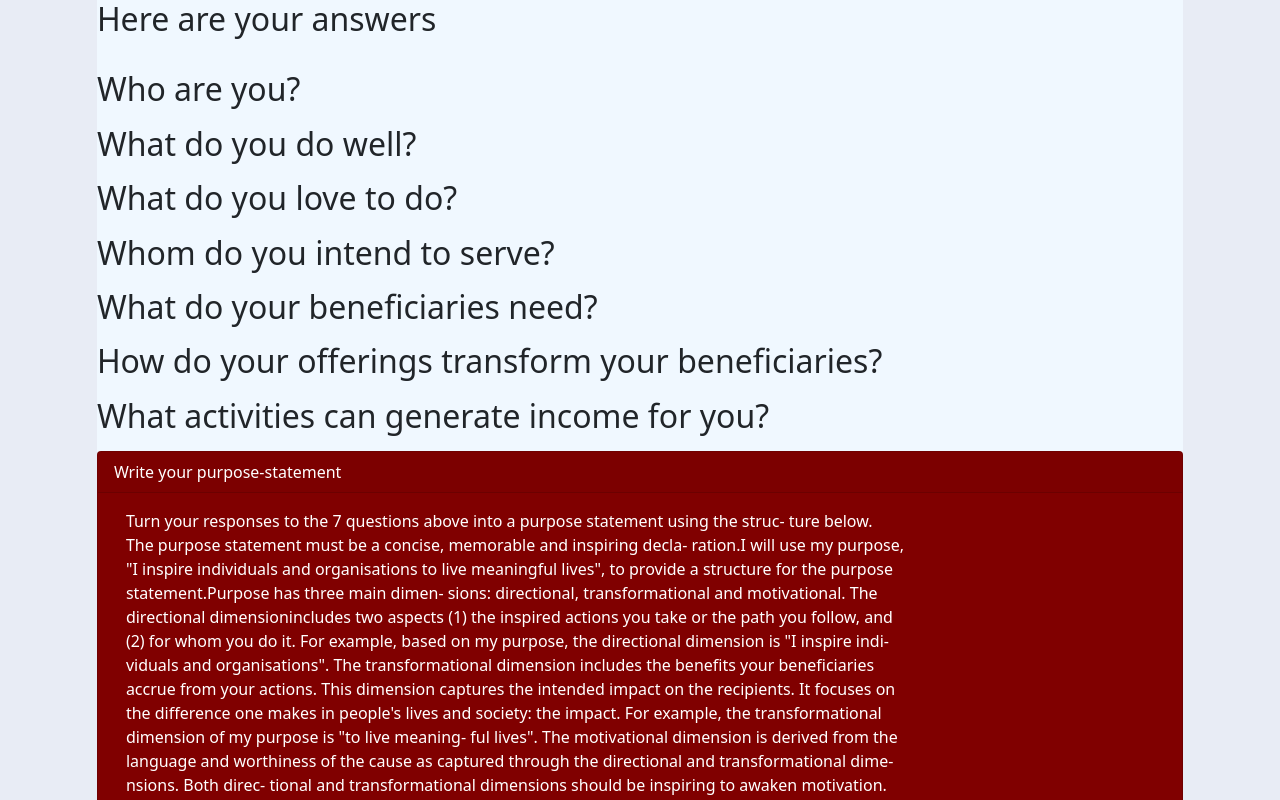
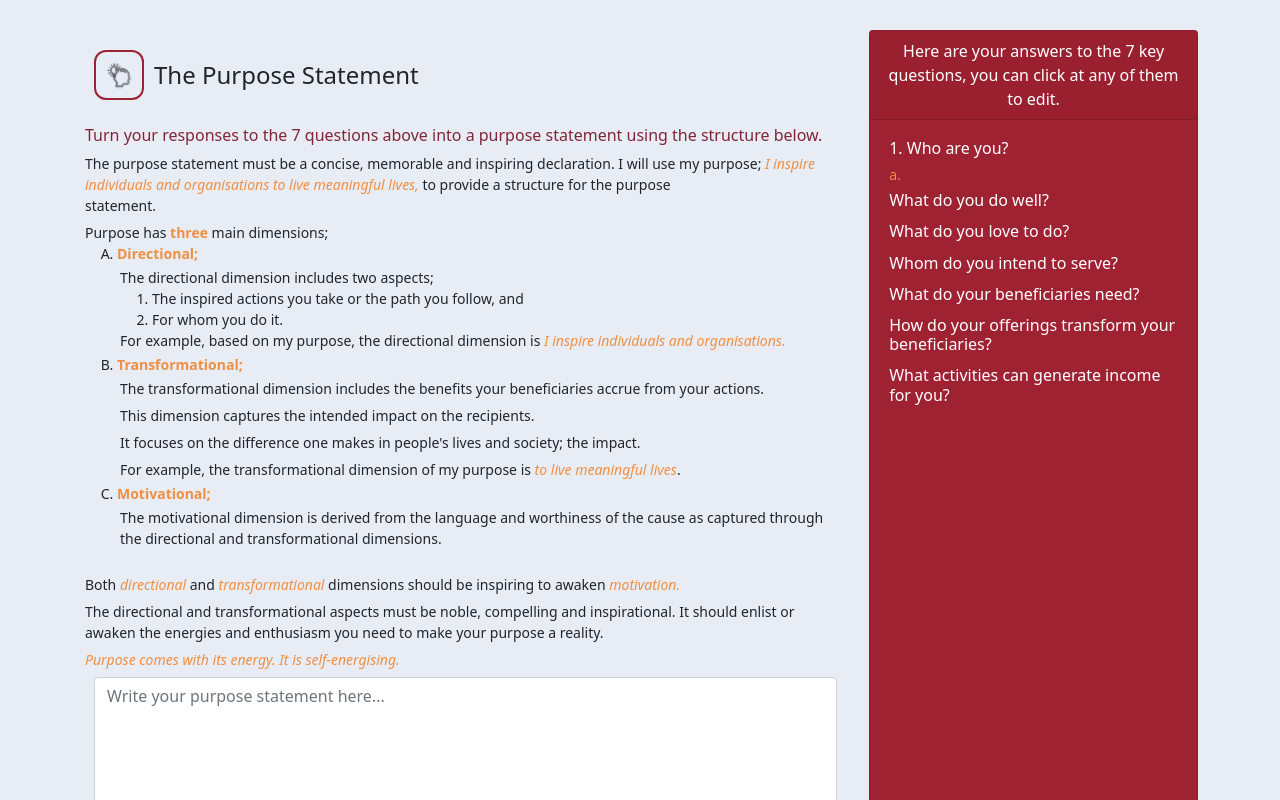
Before and after one commit to wamae-ndiritu/purpose-clarity-tool, a React (Create React App) app in the folder frontend/: page /answers in a window 1280 px wide. Shown: the top 800 px of the page. Built offline with nearby package versions, Linux system fonts and the light colour scheme; sample sign-in values are in the browser's storage.

Commit message:
Format purpose statement component content

```diff
--- a/frontend/src/components/Answers.js
+++ b/frontend/src/components/Answers.js
@@ -1,48 +1,55 @@
 import React from "react";
 import Purposestatement from "./Purposestatement";
-import { useLocation } from "react-router-dom";
 import { useSelector } from "react-redux";
 
 function Answers() {
   const form = useSelector((state) => state.form);
   const { you, what, love, serve, beneficiaries, transform, income } = form;
-  const { state } = useLocation();
-
-  console.log(form);
 
   return (
-    <div style={{ backgroundColor: "aliceblue" }}>
-      <h2>Here are your answers</h2>
-      <br />
-      <h2>Who are you?</h2>
-      <p>{you}</p>
-      <h2>What do you do well?</h2>
+    <div className='container'>
+      <div className='answers-row'>
+        <div className='answers-left'>
+          <Purposestatement />
+        </div>
+        <div class='card answers-right text-bg-primary mb-3'>
+          <div class='card-header answers-header'>
+            Here are your answers to the 7 key questions, you can click at any
+            of them to edit.
+          </div>
+          <div class='card-body'>
+            <ul className='answers-ul'>
+              <li>
+                <h6>1. Who are you?</h6>
+                <p>a. {you}</p>
+              </li>
+              <li>
+                <h6>What do you do well?</h6>
                 <p>{what}</p>
-      <h2>What do you love to do?</h2>
+              </li>
+              <li>
+                <h6>What do you love to do?</h6>
                 <p>{love}</p>
-      <h2>Whom do you intend to serve?</h2>
+              </li>
+              <li>
+                <h6>Whom do you intend to serve?</h6>
                 <p>{serve}</p>
-      <h2>What do your beneficiaries need?</h2>
+              </li>
+              <li>
+                <h6>What do your beneficiaries need?</h6>
                 <p>{beneficiaries}</p>
-      <h2>How do your offerings transform your beneficiaries?</h2>
+              </li>
+              <li>
+                <h6>How do your offerings transform your beneficiaries?</h6>
                 <p>{transform}</p>
-      <h2>What activities can generate income for you?</h2>
+              </li>
+              <li>
+                <h6>What activities can generate income for you?</h6>
                 <p>{income}</p>
-
-      <div
-        class='card text-bg-primary mb-3'
-        style={{
-          // maxWidth: "60rem",
-          // marginLeft: "1000px",
-          marginRight: "0px",
-          // marginTop: "-420px",
-          color: "white",
-          backgroundColor: "maroon",
-          height: "750px",
-        }}
-      >
-        <div class='card-header'>Write your purpose-statement</div>
-        <div class='card-body'>{<Purposestatement />}</div>
+              </li>
+            </ul>
+          </div>
+        </div>
       </div>
     </div>
   );
--- a/frontend/src/components/Purposestatement.js
+++ b/frontend/src/components/Purposestatement.js
@@ -1,5 +1,5 @@
 import React, { useState, useEffect } from "react";
-import { useLocation, useNavigate } from "react-router-dom";
+import { useNavigate } from "react-router-dom";
 import { useSelector, useDispatch } from "react-redux";
 import { createItem } from "../redux/actions/purposeActions";
 
@@ -9,7 +9,6 @@ function Purposestatement() {
   const { loading, error, success } = purpose;
   const form = useSelector((state) => state.form);
   const { you, what, love, serve, beneficiaries, transform, income } = form;
-  const { state } = useLocation();
   const navigate = useNavigate();
 
   const [purposeData, setPurposeData] = useState({
@@ -39,47 +38,87 @@ function Purposestatement() {
 
   return (
     <div className='container'>
-      <div className='row final-cont'>
+      <div className='row final-cont purpose-desc-cont'>
+        <h6 className='h6 form-title'>
+          <span>
+            <img src='/purpose-icon.png' alt='...' />
+          </span>
+          The Purpose Statement
+        </h6>
+        <p className='purpose-guide-p'>
+          Turn your responses to the 7 questions above into a purpose statement
+          using the structure below.
+        </p>
         <p>
-          Turn your responses to the 7 questions above into a purpose statement
-          using the struc- ture below.
-          <br /> The purpose statement must be a concise, memorable and
-          inspiring decla- ration.I will use my purpose,
-          <br /> "I inspire individuals and organisations to live meaningful
-          lives", to provide a structure for the purpose
-          <br /> statement.Purpose has three main dimen- sions: directional,
-          transformational and motivational. The
-          <br />
-          directional dimensionincludes two aspects (1) the inspired actions you
-          take or the path you follow, and <br />
-          (2) for whom you do it. For example, based on my purpose, the
-          directional dimension is "I inspire indi-
-          <br />
-          viduals and organisations". The transformational dimension includes
-          the benefits your beneficiaries
-          <br /> accrue from your actions. This dimension captures the intended
-          impact on the recipients. It focuses on
-          <br /> the difference one makes in people's lives and society: the
-          impact. For example, the transformational
-          <br /> dimension of my purpose is "to live meaning- ful lives". The
-          motivational dimension is derived from the
-          <br /> language and worthiness of the cause as captured through the
-          directional and transformational dime-
-          <br />
-          nsions. Both direc- tional and transformational dimensions should be
-          inspiring to awaken motivation.
-          <br />
+          The purpose statement must be a concise, memorable and inspiring
+          declaration. I will use my purpose;{" "}
+          <i>
+            I inspire individuals and organisations to live meaningful lives,{" "}
+          </i>
+          to provide a structure for the purpose
+          <br /> statement.
+        </p>
+        <p>
+          Purpose has <strong>three</strong> main dimensions;
+          <ul>
+            <li>
+              <strong>Directional;</strong>
+              <p>
+                The directional dimension includes two aspects;
+                <ol>
+                  <li>
+                    The inspired actions you take or the path you follow, and
+                  </li>
+                  <li>For whom you do it.</li>
+                </ol>
+                For example, based on my purpose, the directional dimension is
+                <i> I inspire individuals and organisations.</i>
+              </p>
+            </li>
+            <li>
+              <strong>Transformational;</strong>
+              <p>
+                The transformational dimension includes the benefits your
+                beneficiaries accrue from your actions.
+              </p>
+              <p>
+                This dimension captures the intended impact on the recipients.
+              </p>
+              <p>
+                It focuses on the difference one makes in people's lives and
+                society; the impact.
+              </p>
+              <p>
+                For example, the transformational dimension of my purpose is{" "}
+                <i>to live meaningful lives</i>.
+              </p>
+            </li>
+            <li>
+              <strong>Motivational;</strong>
+              <p>
+                The motivational dimension is derived from the language and
+                worthiness of the cause as captured through the directional and
+                transformational dimensions.
+              </p>
+            </li>
+          </ul>
+        </p>
+        <p>
+          Both <i>directional</i> and <i>transformational</i> dimensions should
+          be inspiring to awaken <i>motivation.</i>
+        </p>
+        <p>
           The directional and transformational aspects must be noble, compelling
-          and inspirational. It should
-          <br /> enlist or awaken the energies and enthusiasm you need to make
-          your purpose a reality. Purpose comes
-          <br /> with its energy. It is self-energising.
+          and inspirational. It should enlist or awaken the energies and
+          enthusiasm you need to make your purpose a reality.
         </p>
-
+        <p className='mb-1'>
+          <i>Purpose comes with its energy. It is self-energising.</i>
+        </p>
         <div class='mb-3'>
           <textarea
             class='form-control'
-            placeholder='purposestatement'
+            placeholder='Write your purpose statement here...'
             rows='8'
             value={purposeData.purposestatement}
             onChange={(e) => {
@@ -98,7 +137,6 @@ function Purposestatement() {
             type='button'
             class='btn btn-secondary mt-4'
             onClick={handleSubmit}
-            style={{ backgroundColor: "grey", color: "white" }}
           >
             Submit
           </button>
--- a/frontend/src/index.css
+++ b/frontend/src/index.css
@@ -412,3 +412,74 @@ body{
     }
 }
  /* Form  */
+
+ /* Answers component */
+ .answers-row{
+    width: 100%;
+    display: flex;
+    gap: 20px;
+    margin: 30px 0;
+ }
+
+ .answers-left{
+    flex: 70%;
+ }
+
+ .answers-right{
+    flex: 30%;
+    background-color: var(--color-main);
+    color: #fff;
+ }
+
+ .answers-header{
+    font-size: 16px;
+    text-align: center;
+ }
+
+ .answers-ul{
+    list-style-type: none;
+    padding: 0;
+    margin: 0;
+ }
+
+ .answers-ul li{
+    font-size: 14px;
+    padding: 0;
+ }
+
+ .answers-ul li h6{
+    margin: 0;
+    font-size: 16px;
+    margin: 3px;
+    cursor: pointer;
+ }
+
+  .answers-ul li h6:hover{
+    text-decoration: underline;
+  }
+
+ .answers-ul li p{
+    padding: 3px;
+    margin: 0;
+    color: var(--color-orange);
+ }
+
+ .purpose-desc-cont p{
+    padding: 3px;
+    margin: 0;
+    font-size: 14px;
+ }
+
+ .purpose-desc-cont p ul{
+    list-style-type: upper-alpha;
+ }
+
+ .purpose-desc-cont strong, .purpose-desc-cont i{
+    color: var(--color-orange);
+ }
+
+ .purpose-guide-p{
+    font-size: 16px !important;
+    color: var(--maroon-text);
+ }
+ /* Answers component */
```
Lines whose indentation alone changed are shown as unchanged.
